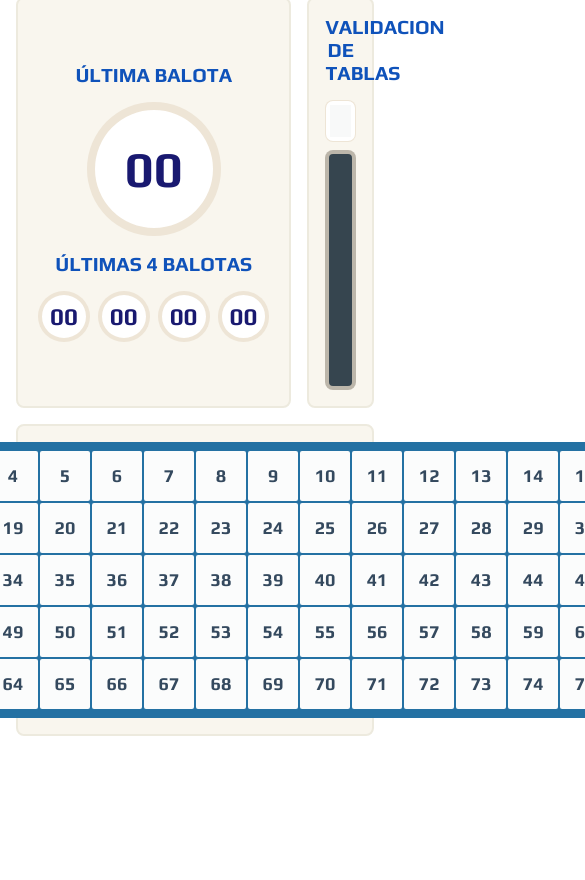
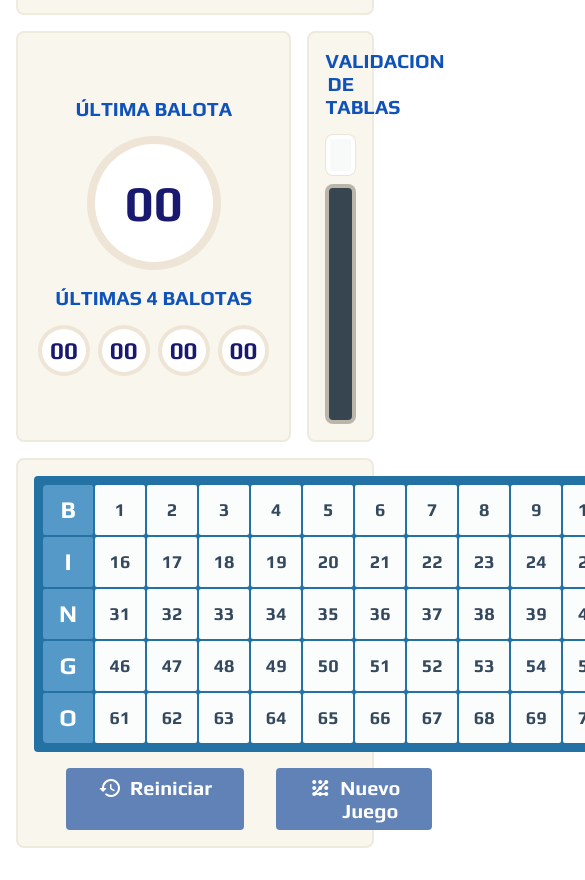
Before and after one commit to rogerlennon88/bingo-game-control, a plain HTML site: page index.html in a window 390 px wide. Shown: the part 916-1796 px from the top of the page, 585 px wide, since content can reach past the window. Before the commit the page ends 1668 px from the top, so only its background shows below. Drawn offline with Linux system fonts and the light colour scheme.

Commit message:
Se incorpora el modulo de Crontoles 'game-control' junto al Tablero de Juego. Mejoras en los estilos CSS para los botones, entre otras

```diff
--- a/css/components/buttons.css
+++ b/css/components/buttons.css
@@ -12,10 +12,31 @@ button {
 .btn {
   background-color: var(--color-primary);
   color: white;
-  border: 1px solid var(--color-primary);
+  border: none;
   cursor: pointer;
 }
 .btn.lock {
   cursor: default;
   pointer-events: none;
 }
+.btn-primary {
+  font-size: 2rem;
+  padding: 16px 48px;
+  font-weight: var(--font-weight-bold);
+  border-radius: 4px;
+}
+.btn-primary:hover {
+  background-color: rgb(135, 206, 235);
+  color: var(--color-primary);
+}
+.btn-primary:active {
+  background-color: rgb(0, 150, 255);
+  color: white;
+}
+.btn-primary.lock {
+  background-color: rgb(220, 220, 220);
+  color: rgb(150, 150, 150);
+}
+.text-button {
+  padding-left: 8px;
+}
--- /dev/null
+++ b/css/components/game-control.css
@@ -0,0 +1,36 @@
+/**
+ * Game Control
+*/
+
+#game-control {
+}
+
+#game-control .control {
+  display: grid;
+  gap: 16px;
+  grid-auto-flow: row;
+}
+#game-control .control .item {
+}
+
+#game-control .btn-control {
+  padding: 8px 32px;
+  font-weight: var(--font-weight-bold);
+  border: none;
+  border-radius: 4px;
+  display: flex;
+}
+
+#game-control  .text-button {
+  display: none;
+}
+
+@media (max-width: 1134px) {
+  #game-control .control {
+    grid-auto-flow: column;
+    margin-left: 16px;
+  }
+  #game-control .text-button {
+    display: initial;
+  }
+}
--- a/css/components/game-mode.css
+++ b/css/components/game-mode.css
@@ -84,19 +84,3 @@
   border: none;
   border-radius: 4px;
 }
-
-#game-mode .options-mode .btn-opm:hover {
-  background-color: rgb(135, 206, 235);
-  color: var(--color-primary);
-}
-
-#game-mode .options-mode .btn-opm:active {
-  background-color: rgb(0, 150, 255);
-  color: white;
-}
-
-#game-mode .options-mode .btn-opm:disabled {
-  background-color: rgb(220, 220, 220);
-  color: rgb(150, 150, 150);
-  cursor: not-allowed;
-}
--- a/css/components/last-number-list.css
+++ b/css/components/last-number-list.css
@@ -7,7 +7,6 @@
 }
 
 #last-number-list .number-list {
-  list-style-type: none;
   display: flex;
   flex-wrap: nowrap;
 }
--- a/css/components/section.css
+++ b/css/components/section.css
@@ -15,19 +15,27 @@
   height: 100%;
   /* display: none; */
   grid-template-columns: repeat(3, 1fr);
-  grid-template-rows: auto 1fr;
+  grid-template-rows: auto 1fr auto;
 }
 /* Block last-number / last-number-list */
 #game > div:nth-child(1) {
-  grid-area: 1 / 1 span / 1 span;
+  grid-area: 1 / 1 / 2 / 2;
 }
 /* Block game-score */
 #game > div:nth-child(2) {
-  grid-area: 2 / 2 span / 1 / 4;
+  grid-area: 1 / 2 / 2 / 4;
 }
 /* Block game-board */
 #game > div:nth-child(3) {
-  grid-area: 2 / 3 span / 1 span;
+  grid-area: 2 / 1 / 3 / 4;
+  display: flex;
+  flex-direction: row;
+  flex-wrap: wrap;
+  justify-content: space-around;
+}
+/* Block game-control */
+#game > div:nth-child(4) {
+  grid-area: 3 / 1 / 4 / 4;
 }
 
 #other {
--- a/css/imports.css
+++ b/css/imports.css
@@ -21,3 +21,4 @@
 @import "/css/components/game-mode.css";
 @import "/css/components/game-score.css";
 @import "/css/components/game-board.css";
+@import "/css/components/game-control.css";
--- a/css/style.css
+++ b/css/style.css
@@ -64,7 +64,7 @@ main {
 }
 
 header {
-  background-color: 	rgb(115, 147, 179);
+  background-color: rgb(115, 147, 179);
   height: 48px;
   padding: 0 16px;
   display: flex;
@@ -75,7 +75,6 @@ header {
 .logo {
   width: 128px;
 }
-
 .title {
   margin-bottom: 0;
 }
@@ -83,7 +82,9 @@ header {
   color: gray;
   font-size: 1.2rem;
 }
-
+.item {
+  list-style: none;
+}
 main {
   flex-direction: column;
 }
--- a/index.html
+++ b/index.html
@@ -6,6 +6,10 @@
     <link rel="preconnect" href="https://fonts.gstatic.com" crossorigin />
     <link
       href="https://fonts.googleapis.com/css2?family=Play:wght@400;700&display=swap"
+      rel="stylesheet"
+    />
+    <link
+      href="https://fonts.googleapis.com/css2?family=Material+Icons+Round"
       rel="stylesheet"
     />
     <link rel="stylesheet" href="./css/style.css" />
@@ -97,10 +101,10 @@
           <div id="last-number-list" class="module">
             <h2>Últimas 4 Balotas</h2>
             <ul class="number-list">
-              <li class="item num-1"><span class="num-2">00</span></li>
-              <li class="item num-1"><span class="num-3">00</span></li>
-              <li class="item num-1"><span class="num-4">00</span></li>
-              <li class="item num-1"><span class="num-5">00</span></li>
+              <li class="item"><span class="num-2">00</span></li>
+              <li class="item"><span class="num-3">00</span></li>
+              <li class="item"><span class="num-4">00</span></li>
+              <li class="item"><span class="num-5">00</span></li>
             </ul>
           </div>
           <!-- Last Number List Module End -->
@@ -128,8 +132,38 @@
             <div id="grid-game-board"></div>
           </div>
           <!-- Game Board Module End -->
+
+          <!-- Game Control Module Start -->
+          <div id="game-control" class="module">
+            <ul class="control">
+              <li class="item control">
+                <button
+                  id="btn-restart-game"
+                  class="btn btn-primary btn-control"
+                  type="button"
+                  title="Reiniciar Juego"
+                >
+                  <span class="material-icons-round"> history </span>
+                  <span class="text-button">Reiniciar</span>
+                </button>
+              </li>
+              <li class="item control">
+                <button
+                  id="btn-new-game"
+                  class="btn btn-primary btn-control"
+                  type="button"
+                  title="Nuevo Juego"
+                >
+                  <span class="material-icons-round"> pattern </span>
+                  <span class="text-button">Nuevo Juego</span>
+                </button>
+              </li>
+            </ul>
+          </div>
+          <!-- Game Control Module End -->
         </div>
         <!-- Block End -->
+
       </section>
       <!-- Game Section End -->
 
```
